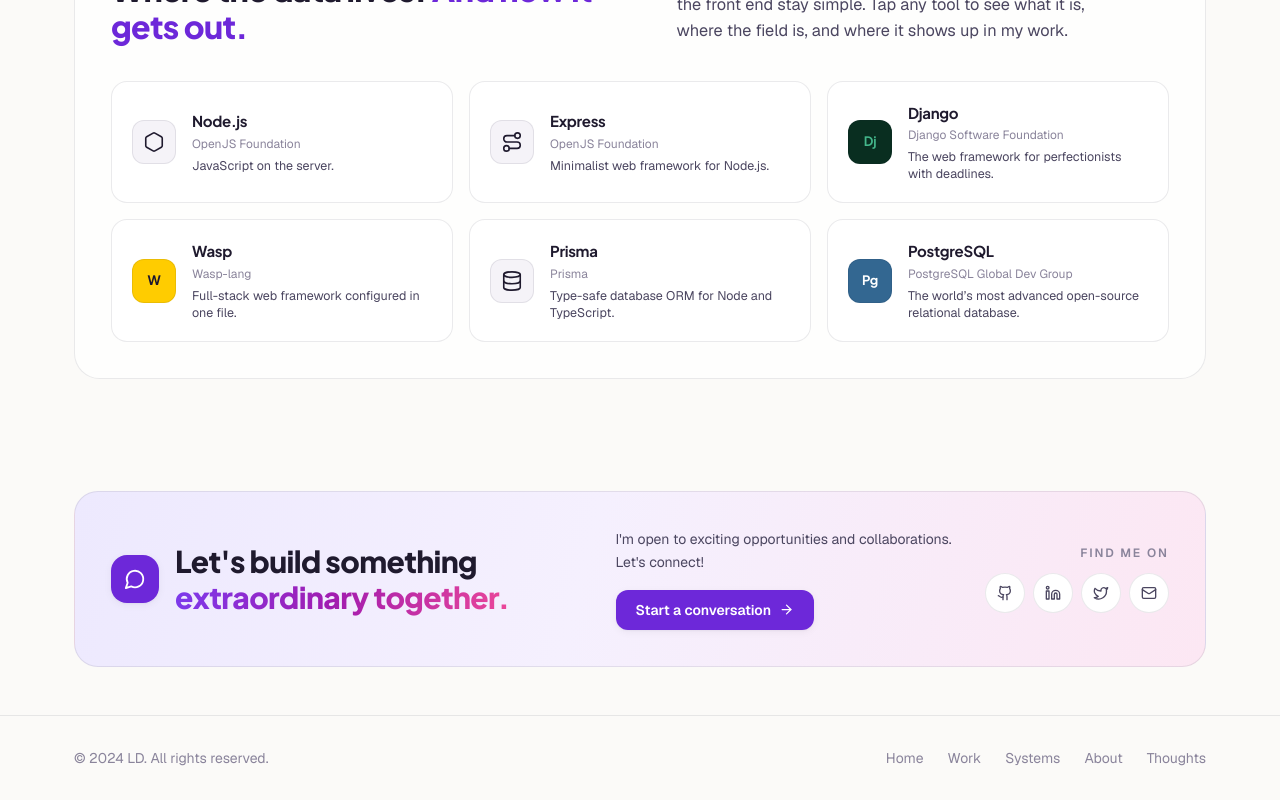
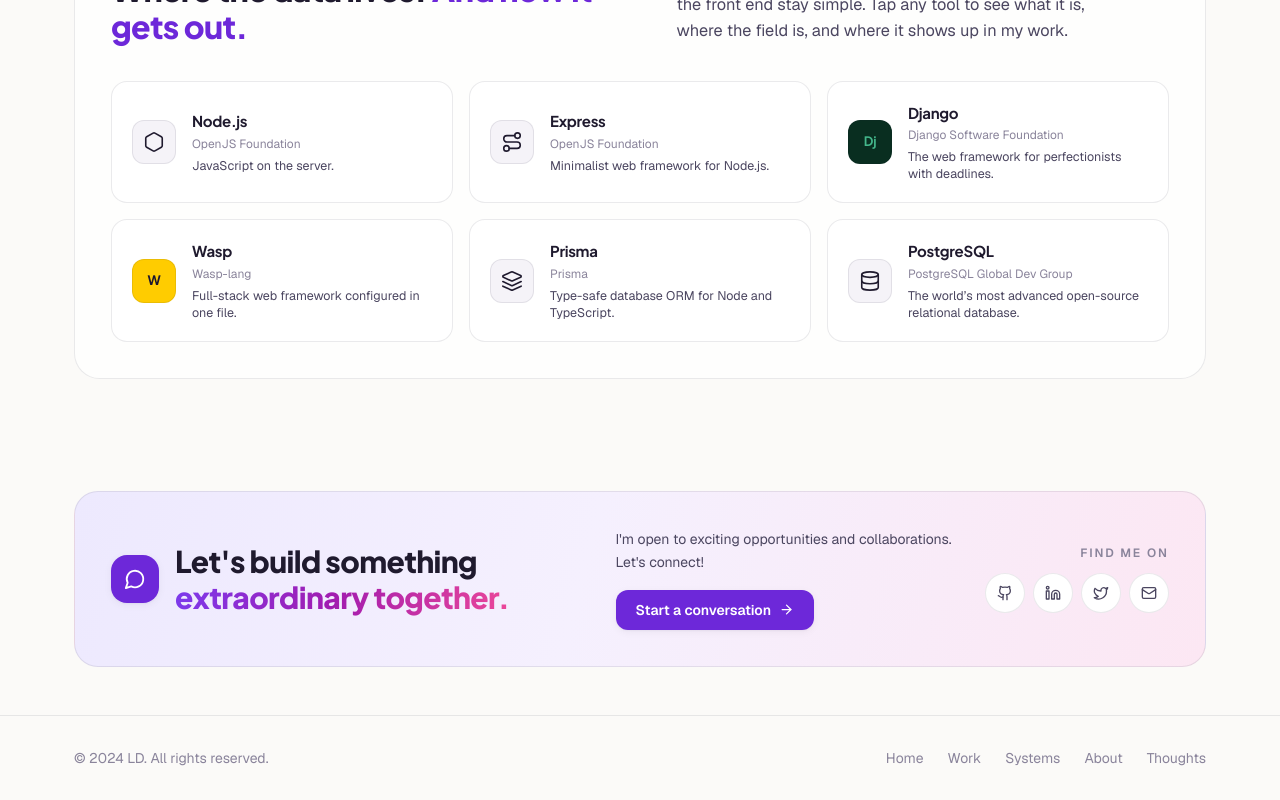
Before and after one commit to lloyd-delacruz/portfolio-website, a Next.js app in the folder frontend/: page /systems in a window 1280 px wide. Shown: the part 1545-2345 px from the top of the page. Built offline with nearby package versions, Linux system fonts and the light colour scheme.

Commit message:
style(systems): move Database icon to PostgreSQL, give Prisma Layers icon

```diff
--- a/frontend/src/components/home/SystemsToolchain.tsx
+++ b/frontend/src/components/home/SystemsToolchain.tsx
@@ -3,7 +3,7 @@
 
 import { useState, useEffect } from 'react'
 import Link from 'next/link'
-import { X, ArrowUpRight, type LucideIcon, Atom, Wind, Hexagon, Route, Database } from 'lucide-react'
+import { X, ArrowUpRight, type LucideIcon, Atom, Wind, Hexagon, Route, Database, Layers } from 'lucide-react'
 
 type Project = { name: string; href?: string }
 
@@ -340,7 +340,7 @@
   {
     name: 'Prisma',
     vendor: 'Prisma',
-    Icon: Database,
+    Icon: Layers,
     tagline: 'Type-safe database ORM for Node and TypeScript.',
     what:
       'A schema-first ORM: you write a .prisma file defining tables and relations, and Prisma generates a fully-typed client for querying them, plus migrations to keep the database in sync.',
@@ -359,7 +359,7 @@
   {
     name: 'PostgreSQL',
     vendor: 'PostgreSQL Global Dev Group',
-    monogram: { text: 'Pg', bg: '#336791', fg: '#ffffff' },
+    Icon: Database,
     tagline: 'The world’s most advanced open-source relational database.',
     what:
       'A mature SQL database with strong ACID guarantees, rich types (JSON, arrays, ranges), full-text search, and an extension system that lets you bolt on capabilities like vector search and time-series.',
```
